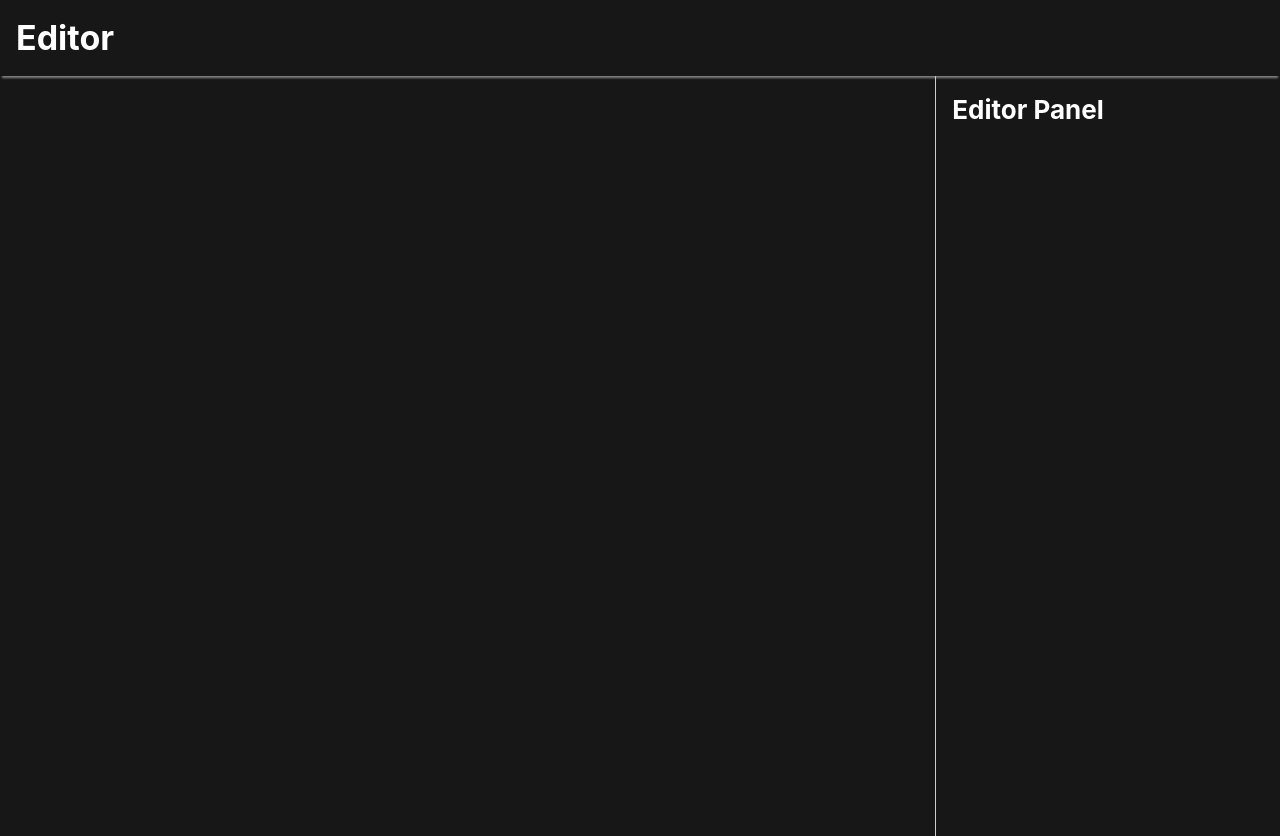
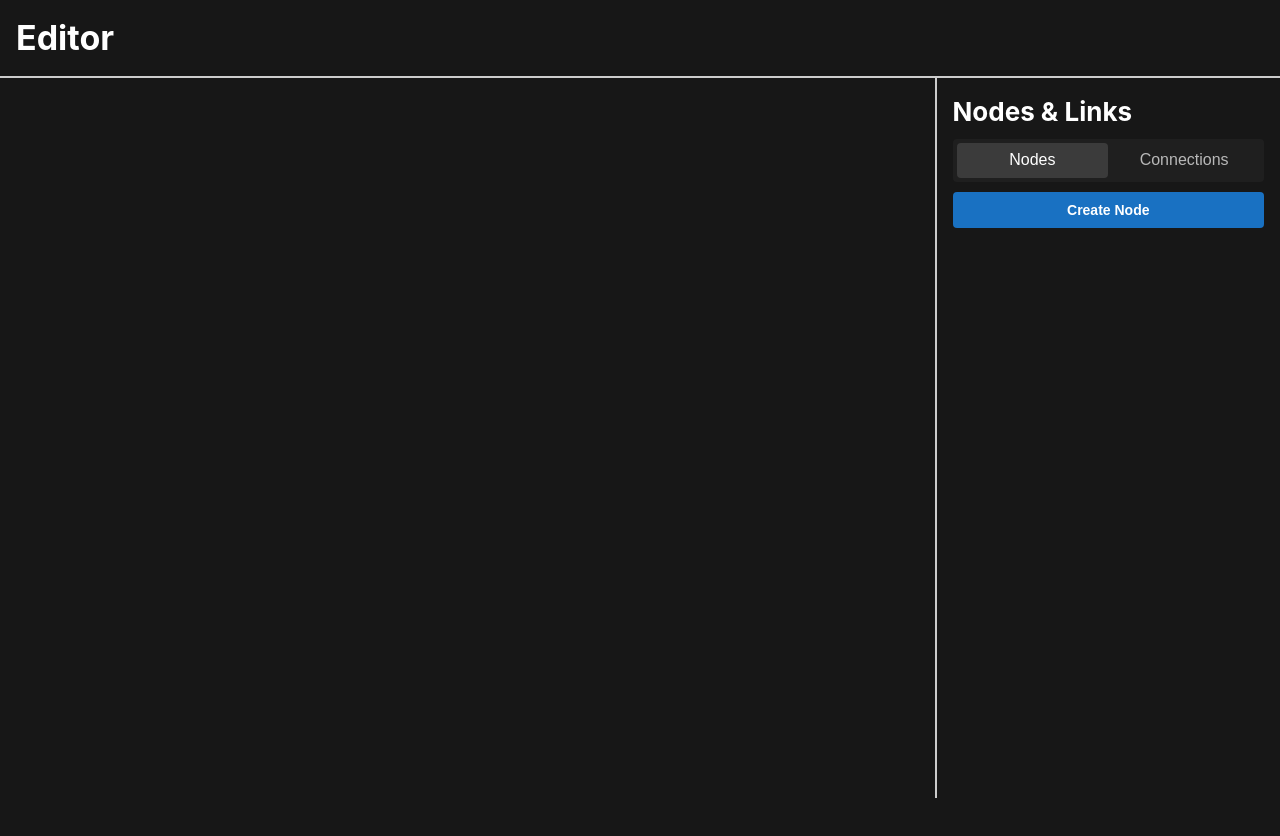
Before and after one commit to samirbuch/cis3755-final-project, a Next.js app: page /editor in a window 1280 px wide. Shown: the top 836 px of the page. After the commit the page ends 800 px from the top, so only its background shows below. Built offline with nearby package versions, Linux system fonts and the light colour scheme.

Commit message:
BASIC editor

```diff
--- a/package.json
+++ b/package.json
@@ -15,6 +15,7 @@
     "@mantine/form": "^7.17.3",
     "@mantine/hooks": "^7.17.3",
     "@mantine/modals": "^7.17.3",
+    "@types/d3": "^7.4.3",
     "animejs": "^4.0.0",
     "d3": "^7.9.0",
     "dayjs": "^1.11.13",
--- /dev/null
+++ b/src/components/editor/LinksPanel.tsx
@@ -0,0 +1,51 @@
+import Link from "@/interfaces/Link";
+import Node from "@/interfaces/Node";
+import { Button } from "@mantine/core";
+
+export interface LinksPanelProps {
+  nodes: Node[];
+  links: Link[];
+
+  onLinkEdit: (link: Link) => void;
+  onLinkDelete: (link: Link) => void;
+  onLinkCreate: (link: Link) => void;
+}
+export default function LinksPanel(props: LinksPanelProps) {
+
+  function createLink() {
+    console.log("Creating link");
+    const newLink: Link = {
+      id: props.links.length,
+      source: props.nodes[0],
+      target: props.nodes[1],
+      distance: 100,
+    };
+
+    // setLinks((prev) => [...prev, newLink]);
+    props.onLinkCreate(newLink);
+  }
+
+  return (
+    <>
+      {props.links.map((link) => (
+        <div key={link.id}>
+          <span>{`Link ${link.id}: ${link.source.name} -> ${link.target.name}`}</span>
+          <Button
+            variant="outline"
+            color="red"
+            onClick={() => {
+              // setLinks(links.filter((l) => l.id !== link.id));
+              props.onLinkDelete(link);
+            }}
+          >
+            Delete
+          </Button>
+        </div>
+      ))}
+
+      <Button onClick={createLink}>
+        Create Connection
+      </Button>
+    </>
+  )
+}
--- /dev/null
+++ b/src/components/editor/NodesPanel.tsx
@@ -0,0 +1,59 @@
+import type Node from "@/interfaces/Node";
+import { Button, Flex, Title } from "@mantine/core";
+
+import styles from "@/styles/Editor.module.css";
+
+export interface NodesPanelProps {
+  nodes: Node[];
+
+  onNodeEdit: (node: Node) => void;
+  onNodeDelete: (node: Node) => void;
+  onNodeCreate: (node: Node) => void;
+}
+
+// Section of the editor panel that handles creating and editing nodes
+export default function NodesPanel(props: NodesPanelProps) {
+  function createNode() {
+    console.log("Creating node");
+    const newNode: Node = {
+      id: props.nodes.length,
+      name: `Node ${props.nodes.length}`,
+
+      x: Math.random() * 100,
+      y: Math.random() * 100,
+    };
+
+    // setNodes((prev) => [...prev, newNode]);
+    props.onNodeCreate(newNode);
+  }
+
+  return (
+    <>
+      {props.nodes.map((node) => (
+        <Flex
+          key={node.id}
+          justify={"space-between"}
+          align={"center"}
+          className={styles.node}
+        >
+          <Title order={3}>{node.name}</Title>
+          <Button
+            variant="outline"
+            color="red"
+            onClick={() => {
+              // setNodes(nodes.filter((n) => n.id !== node.id));
+              props.onNodeDelete(node);
+            }}
+          >
+            Delete
+          </Button>
+        </Flex>
+      ))
+      }
+
+      <Button onClick={createNode}>
+        Create Node
+      </Button>
+    </>
+  )
+}
--- /dev/null
+++ b/src/interfaces/Link.ts
@@ -0,0 +1,8 @@
+import Node from "./Node";
+
+export default interface Link {
+  id: number;
+  source: Node;
+  target: Node;
+  distance: number;
+}
--- /dev/null
+++ b/src/interfaces/Node.ts
@@ -0,0 +1,7 @@
+export default interface Node {
+  id: number;
+  name: string;
+
+  x: number;
+  y: number;
+}
--- a/src/pages/editor.tsx
+++ b/src/pages/editor.tsx
@@ -1,35 +1,155 @@
-import { Flex, Title } from "@mantine/core";
-import { useRef } from "react"
+import { Button, Flex, SegmentedControl, Text, Title } from "@mantine/core";
+import { useEffect, useRef, useState } from "react"
+
+import type Node from "@/interfaces/Node";
+
+import * as d3 from "d3";
 
 import styles from "@/styles/Editor.module.css";
 import Header from "@/components/Header";
+import NodesPanel from "@/components/editor/NodesPanel";
+import Link from "@/interfaces/Link";
+import LinksPanel from "@/components/editor/LinksPanel";
 
 export default function Editor() {
   const svgContainerRef = useRef<SVGSVGElement>(null);
+
+  const [nodes, setNodes] = useState<Node[]>([]);
+  const [links, setLinks] = useState<Link[]>([]);
+
+  const [tab, setTab] = useState<"nodes" | "links">("nodes");
+
+  useEffect(() => {
+    if (!svgContainerRef.current) return;
+
+    // Clear existing elements
+    d3.select(svgContainerRef.current).selectAll("*").remove();
+
+    const svg = d3.select(svgContainerRef.current);
+
+    const svgNodes = svg.append("g")
+      .attr("class", "nodes")
+      .selectAll("circle")
+      .data(nodes)
+      .enter()
+      .append("circle")
+      .attr("r", 10)
+      .attr("fill", "white");
+
+    const svgLinks = svg.append("g")
+      .attr("class", "links")
+      .selectAll("line")
+      .data(links)
+      .enter()
+      .append("line")
+      .attr("stroke", "white")
+      .attr("stroke-width", 2);
+
+
+    function tick() {
+      if (nodes.length > 0) {
+        svgNodes
+          .attr("cx", (d) => d.x)
+          .attr("cy", (d) => d.y);
+      }
+
+      if (links.length > 0) {
+        svgLinks
+          .attr("x1", (d) => d.source.x)
+          .attr("y1", (d) => d.source.y)
+          .attr("x2", (d) => d.target.x)
+          .attr("y2", (d) => d.target.y);
+      }
+    }
+
+    if (nodes.length > 0) {
+      // Use a force simulation to position the nodes
+      const simulation = d3.forceSimulation(nodes)
+        .force("charge", d3.forceManyBody().strength(-10))
+        .force("collide", d3.forceCollide(30))
+        .force("center", d3.forceCenter(
+          svgContainerRef.current.clientWidth / 2,
+          svgContainerRef.current.clientHeight / 2
+        ))
+        .on("tick", tick);
+
+      if (links.length > 0) {
+        simulation.force("link", d3.forceLink(links))
+      }
+    }
+
+    // Cleanup
+    return () => {
+      d3.forceSimulation().stop();
+    }
+  }, [nodes, links]);
 
   return (
     <Flex direction={"column"}>
       <Header title="Editor" />
       <Flex direction="row">
         <Flex flex={3}>
-          {/* Svg container. Should take up 2/3 of the page width */}
+          {/* Svg container. Should take up majority of page width */}
           <svg
             ref={svgContainerRef}
             style={{
               width: "100%",
-              height: "100vh",
+              height: "100%",
               // backgroundColor: "lightgray",
             }}
-          ></svg>
+          />
         </Flex>
         <Flex
           flex={1}
           direction={"column"}
           className={styles.editorPanel}
+          gap={10}
         >
-          {/* Editor panel. Should take up remainder */}
+          {/* Editor panel. Should take up remaining width */}
 
-          <Title order={2}>Editor Panel</Title>
+          <Title order={2}>Nodes & Links</Title>
+          <SegmentedControl
+            data={[
+              { label: <Text>Nodes</Text>, value: "nodes" },
+              { label: <Text>Connections</Text>, value: "links" },
+            ]}
+            defaultValue="nodes"
+            onChange={(e) => {
+              setTab(e as "nodes" | "links");
+            }}
+            value={tab}
+          />
+
+          {tab === "nodes" && (
+            <NodesPanel
+              nodes={nodes}
+              onNodeEdit={(node) => {
+                console.log("Editing node", node);
+              }}
+              onNodeDelete={(node) => {
+                setNodes(nodes.filter((n) => n.id !== node.id));
+              }}
+              onNodeCreate={(node) => {
+                setNodes((prev) => [...prev, node]);
+              }}
+            />
+          )}
+
+          {tab === "links" && (
+            <LinksPanel
+              nodes={nodes}
+              links={links}
+              onLinkEdit={(link) => {
+                console.log("Editing link", link);
+              }}
+              onLinkDelete={(link) => {
+                setLinks(links.filter((l) => l.id !== link.id));
+              }}
+              onLinkCreate={(link) => {
+                setLinks((prev) => [...prev, link]);
+              }}
+            />
+          )}
         </Flex>
       </Flex>
     </Flex>
--- a/src/styles/Editor.module.css
+++ b/src/styles/Editor.module.css
@@ -1,10 +1,10 @@
 .editorPanel {
   display: flex;
   flex-direction: column;
-  height: 100vh;
+  height: calc(100vh - 5rem); /* 5 rem */
 
   padding: 1rem;
 
   /* Left border color */
-  border-left: 1px solid #ccc;
+  border-left: 2px solid #ccc;
 }
--- a/src/styles/Header.module.css
+++ b/src/styles/Header.module.css
@@ -3,6 +3,6 @@
   padding: 1rem;
   /* text-align: center; */
 
-  /* Bottom shadow */
-  box-shadow: 0 4px 2px -2px gray;
+  /* Bottom border */
+  border-bottom: 2px solid #ccc;
 }
```
Also changed, not shown: 1 other file (tests, documents, lock files or other folders).
